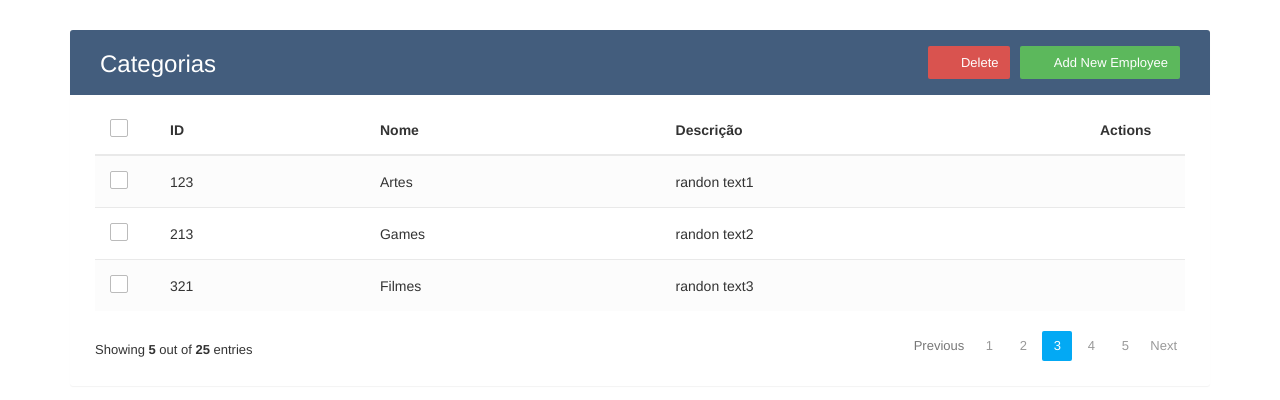
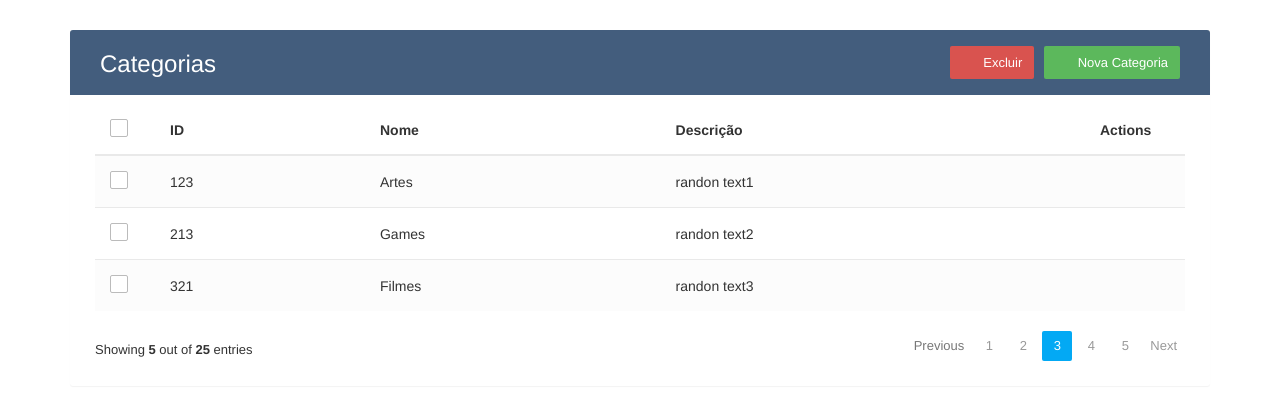
Before and after one commit to giorgiobraz/projeto_BD1, a Flask app: page /categoria in a window 1280 px wide. Shown: the top 400 px of the page. Run offline with Flask 2, Linux system fonts and the light colour scheme; some libraries are stand-ins or nearby versions.

Commit message:
momudanças no texto

```diff
--- a/templates/homepage.html
+++ b/templates/homepage.html
@@ -53,8 +53,8 @@
 						<h2>{{ titulo }}</h2> <!-- titulo dinâmico -->
 					</div>
 					<div class="col-sm-6">
-						<a href="#addEmployeeModal" class="btn btn-success" data-toggle="modal"><i class="material-icons">&#xE147;</i> <span>Add New Employee</span></a>
-						<a href="#deleteEmployeeModal" class="btn btn-danger" data-toggle="modal"><i class="material-icons">&#xE15C;</i> <span>Delete</span></a>
+						<a href="#addEmployeeModal" class="btn btn-success" data-toggle="modal"><i class="material-icons">&#xE147;</i> <span>Nova Categoria</span></a>
+						<a href="#deleteEmployeeModal" class="btn btn-danger" data-toggle="modal"><i class="material-icons">&#xE15C;</i> <span>Excluir</span></a>
 					</div>
                 </div>
             </div>
@@ -107,13 +107,13 @@
             </div>
         </div>
     </div>
-	<!-- Edit Modal HTML -->
+	<!-- Add Modal HTML -->
 	<div id="addEmployeeModal" class="modal fade">
 		<div class="modal-dialog">
 			<div class="modal-content">
 				<form>
 					<div class="modal-header">
-						<h4 class="modal-title">Add Employee</h4>
+						<h4 class="modal-title">Add Categoria</h4>
 						<button type="button" class="close" data-dismiss="modal" aria-hidden="true">&times;</button>
 					</div>
 					<div class="modal-body">
@@ -148,7 +148,7 @@
 			<div class="modal-content">
 				<form>
 					<div class="modal-header">
-						<h4 class="modal-title">Edit Employee</h4>
+						<h4 class="modal-title">Editar Categoria</h4>
 						<button type="button" class="close" data-dismiss="modal" aria-hidden="true">&times;</button>
 					</div>
 					<div class="modal-body">
@@ -183,12 +183,12 @@
 			<div class="modal-content">
 				<form>
 					<div class="modal-header">
-						<h4 class="modal-title">Delete Employee</h4>
+						<h4 class="modal-title">Excluir Categoria</h4>
 						<button type="button" class="close" data-dismiss="modal" aria-hidden="true">&times;</button>
 					</div>
 					<div class="modal-body">
-						<p>Are you sure you want to delete these Records?</p>
-						<p class="text-warning"><small>This action cannot be undone.</small></p>
+						<p>Tem certeza de que deseja excluir esse dado?</p>
+						<p class="text-warning"><small>Essa ação não pode ser desfeita!.</small></p>
 					</div>
 					<div class="modal-footer">
 						<input type="button" class="btn btn-default" data-dismiss="modal" value="Cancel">
```
